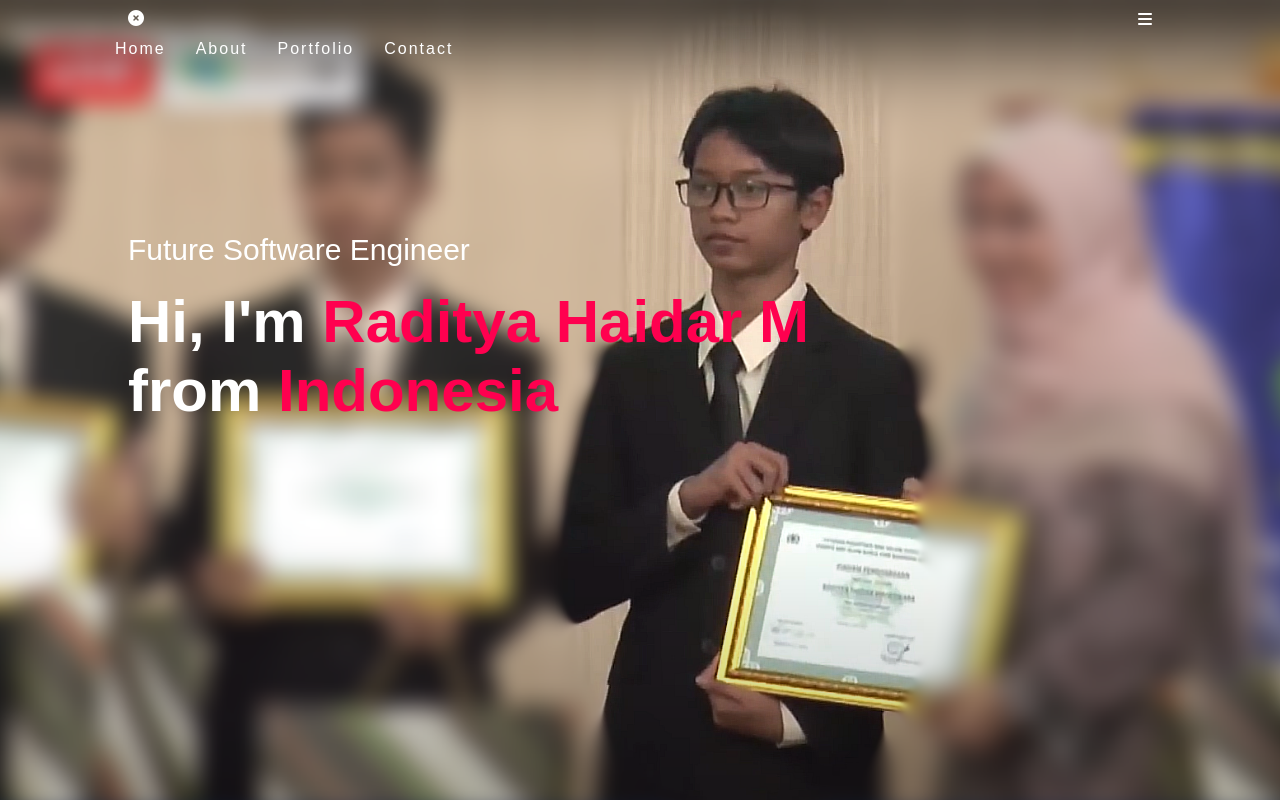
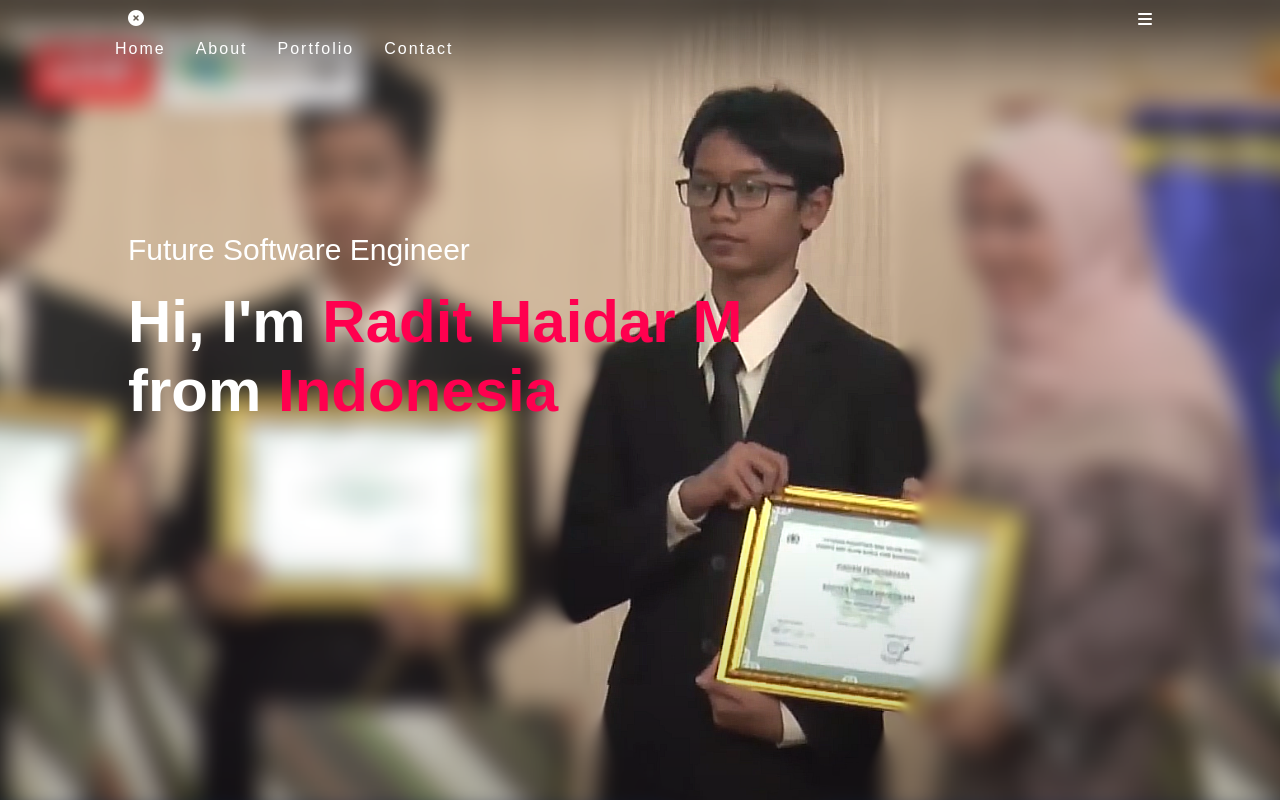
Before and after one commit to HaidarRaditya/haidarraditya.github.io, a plain HTML site: page index.html in a window 1280 px wide. Shown: the top 800 px of the page. Drawn offline with Linux system fonts and the light colour scheme.

Commit message:
Ganti raditya ke radit

```diff
--- a/index.html
+++ b/index.html
@@ -37,7 +37,7 @@
         </nav>
         <div class="header-text">
             <p>Future Software Engineer</p>
-            <h1>Hi, I'm <span>Raditya Haidar M</span><br>from <span>Indonesia</span></h1>
+            <h1>Hi, I'm <span>Radit Haidar M</span><br>from <span>Indonesia</span></h1>
         </div>
     </div>
 </div>
```
